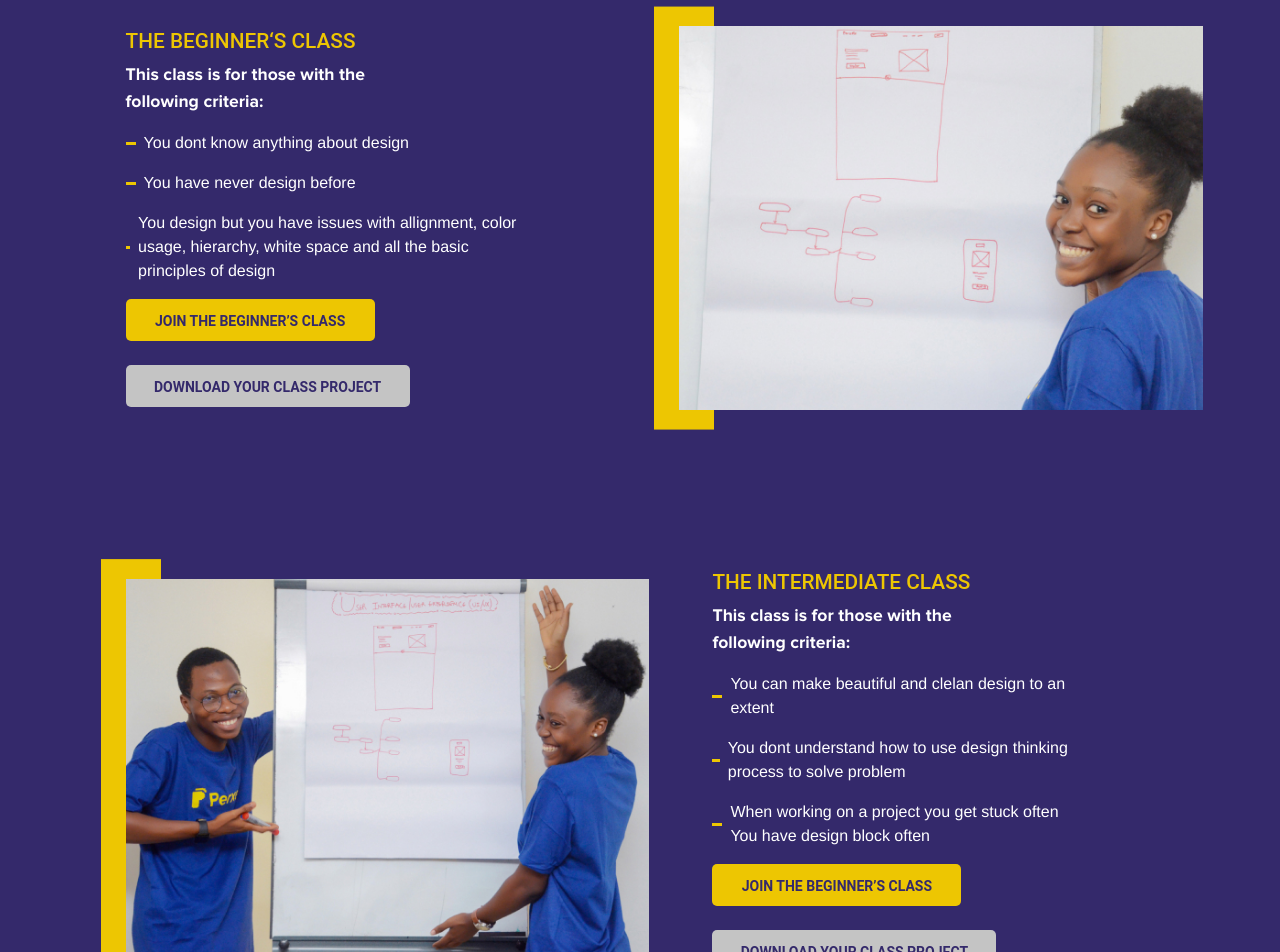
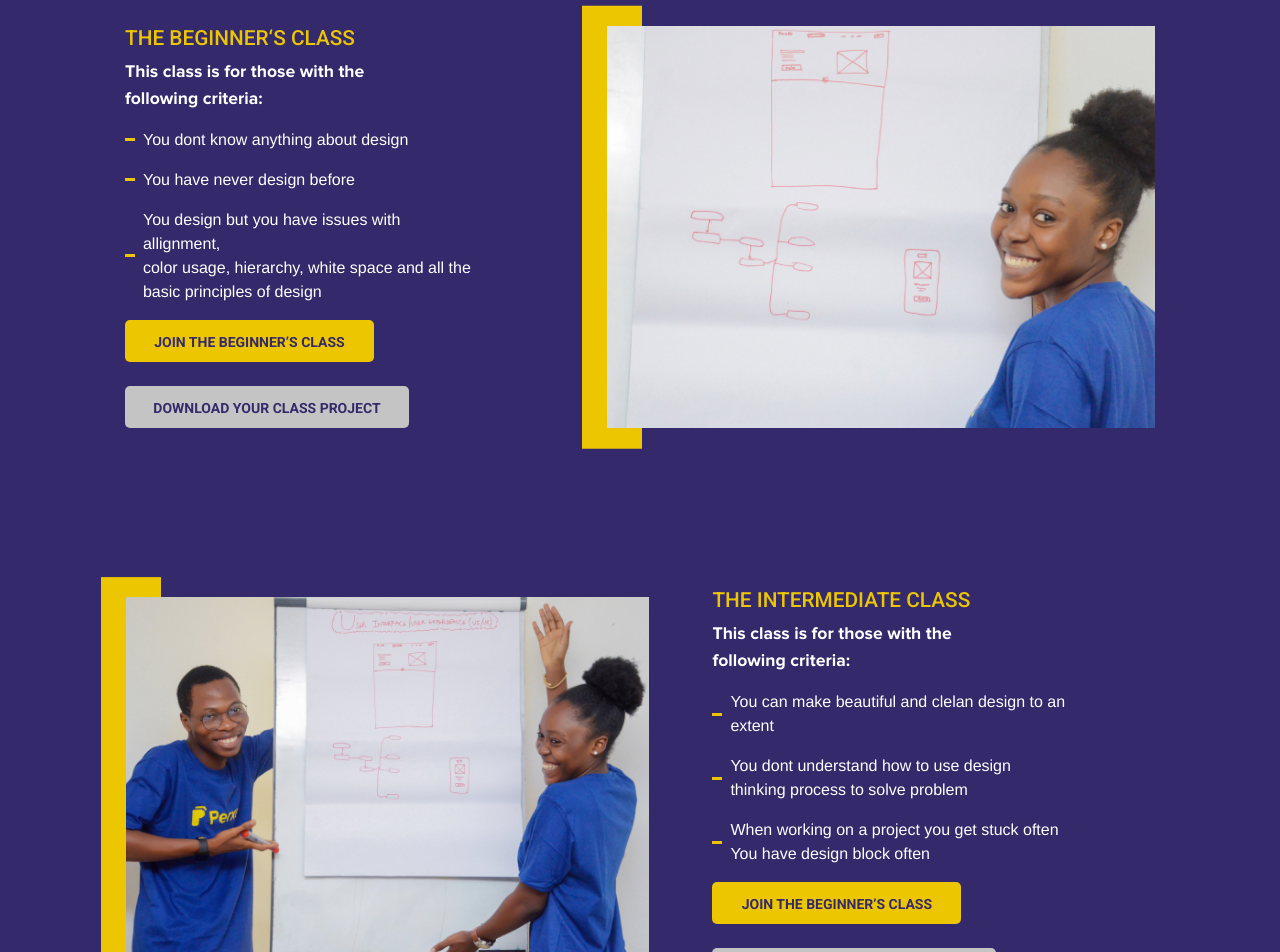
Before and after one commit to EmmanuelOluwafemi/perxels-start, a React (Create React App) app: page / in a window 1280 px wide. Shown: the part 1540-2492 px from the top of the page. Built offline with nearby package versions, Linux system fonts and the light colour scheme; a web font is replaced by a local one.

Commit message:
made some adjustment

```diff
--- a/src/index.css
+++ b/src/index.css
@@ -1,3 +1,5 @@
+@import url('https://fonts.googleapis.com/css2?family=Roboto:wght@400;500;700&display=swap');
+
 @font-face {
   font-family: ProximaBold;
   src: url('./fonts/Proxima-Nova-Bold.otf');
@@ -18,7 +20,7 @@ body {
   -webkit-font-smoothing: antialiased;
   -moz-osx-font-smoothing: grayscale;
   font-family: ProximaRegular, "Helvetica", "Arial", sans-serif;
-  max-width: 100vw;
+  width: 100vw;
   overflow-x: hidden;
 }
 
@@ -26,8 +28,17 @@ body {
   padding: 0 6%;
 }
 
+.new-row {
+  margin-left: 3%;
+
+}
+
 @media (max-width: 900px) {
   .wrapper {
     padding: 0 3%;
   }
+
+  .new-row {
+    margin-left: 0;
+  }
 }
--- a/src/pages/Components/Hero.js
+++ b/src/pages/Components/Hero.js
@@ -15,7 +15,7 @@ const Hero = () => {
             </div>
             <div className="content">
                 <h2 data-aos="fade-left" data-aos-duration="1000" data-aos-delay="200" >Welcome To <span>PERXELS FREE</span> UIUX Design masterclass</h2>
-                <button><a href="http://perxels.com">Join The Class</a></button>
+                <button><a href="#info">Join The Class</a></button>
             </div>
         </HeroStyle>
     )
@@ -69,7 +69,7 @@ const HeroStyle = Styled.header`
                 }
 
             }
-            @media (max-width: 360px) {
+            @media (max-width: 468px) {
                 img {
                     width: 100px;
                 }
@@ -111,9 +111,10 @@ const HeroStyle = Styled.header`
             }
         }
 
-        @media (max-width: 360px) {
+        @media (max-width: 468px) {
             h2 {
-                font-size: 2.1rem;
+                padding: 0 1rem;
+                font-size: 2rem;
             }
         }
 
--- a/src/pages/Components/Info.js
+++ b/src/pages/Components/Info.js
@@ -4,7 +4,7 @@ import Styled from 'styled-components';
 
 export const Info = () => {
     return (
-        <InfoStyle>
+        <InfoStyle id="info">
             <div className="wrapper">
                 <InfoHeadeingStyle>
                     <h5>Everything you need to know about this class</h5>
@@ -12,16 +12,16 @@ export const Info = () => {
                     <h4>In this masterclass, we will be having two categories of students: Beginner and Intermediate students.</h4>
                 </InfoHeadeingStyle>
 
-                <div className="row" data-aos="fade-right" data-aos-duration="1000" data-aos-delay="200" style={{ alignItems: 'center', marginLeft: '3%' }}>
-                    <Content className="col-md-6 mb-5 mb-md-0">
+                <div className="row justify-content-around align-items-center new-row" data-aos="fade-right" data-aos-duration="1000" data-aos-delay="200">
+                    <Content className="col-md-6 col-xl-4 mb-5 mb-md-0">
                         <h5>THE BEGINNER‘S CLASS</h5>
                         <p>This class is for those with the following criteria: </p>
                         <InfoList >
-                            <li><div></div>You dont know anything about design</li>
-                            <li><div></div>You have never design before</li>
-                            <li><div></div>You design but you have issues with allignment,
-                                color usage, hierarchy, white space and all the basic
-                                principles of design</li>
+                            <li><div></div><span>You dont know anything about design</span></li>
+                            <li><div></div><span>You have never design before</span></li>
+                            <li><div></div><span>You design but you have issues with allignment,<br/>
+                                color usage, hierarchy, white space and all the <br/> basic
+                                principles of design</span></li>
 
                         </InfoList>
                         <button className="joinBtn"><a href="http://perxels.com">JOIN THE BEGINNER’S CLASS</a></button>
@@ -41,9 +41,9 @@ export const Info = () => {
                         <h5>THE INTERMEDIATE CLASS</h5>
                         <p>This class is for those with the following criteria: </p>
                         <InfoList >
-                            <li><div></div>You can make beautiful and clelan design to an extent</li>
-                            <li><div></div>You dont understand how to use design thinking process to solve problem</li>
-                            <li><div></div>When working on a project you get stuck often <br/>You have design block often</li>
+                            <li><div></div><span>You can make beautiful and clelan design to an extent</span></li>
+                            <li><div></div><span>You dont understand how to use design<br/> thinking process to solve problem</span></li>
+                            <li><div></div><span>When working on a project you get stuck often <br/>You have design block often</span></li>
 
                         </InfoList>
                         <button className="joinBtn"><a href="http://perxels.com">JOIN THE BEGINNER’S CLASS</a></button>
@@ -74,13 +74,13 @@ const InfoHeadeingStyle = Styled.div`
     margin-bottom: 88px;
 
     h5 {
-        font-family: "Roboto", "san-serif";
+        font-family: 'Roboto', sans-serif;
         font-size: 1rem;
         font-weight: bold;
     }
 
     h2 {
-        font-family: "Roboto", "san-serif";
+        font-family: 'Roboto', sans-serif;
         font-size: 1.8rem;
         font-weight: bold;
         text-transform: uppercase;
@@ -98,7 +98,7 @@ const InfoHeadeingStyle = Styled.div`
 const Content = Styled.div`
 
     h5 {
-        font-family: "Roboto", "san-serif";
+        font-family: 'Roboto', sans-serif;
         font-size: 1.3rem;
         text-transform: uppercase;
         color: #edc602;
@@ -126,7 +126,7 @@ const Content = Styled.div`
         }
 
         a {
-            font-family: "Roboto", "san-serif";
+            font-family: 'Roboto', sans-serif;
             font-size: 14px;
             font-weight: bold;
             color: #34296B;
@@ -156,7 +156,7 @@ const Content = Styled.div`
         }
 
         a {
-            font-family: "Roboto", "san-serif";
+            font-family: 'Roboto', sans-serif;
             font-size: 14px;
             font-weight: bold;
             color: #34296B;
@@ -185,7 +185,10 @@ const InfoList = Styled.ul`
             width: 10px;
             height: 3px;
             background: #edc602;
-            margin-right: 8px;
+        }
+
+        span {
+            margin-left: 8px;
         }
     }
 `;
```
Also changed, not shown: 1 other file (tests, documents, lock files or other folders).
